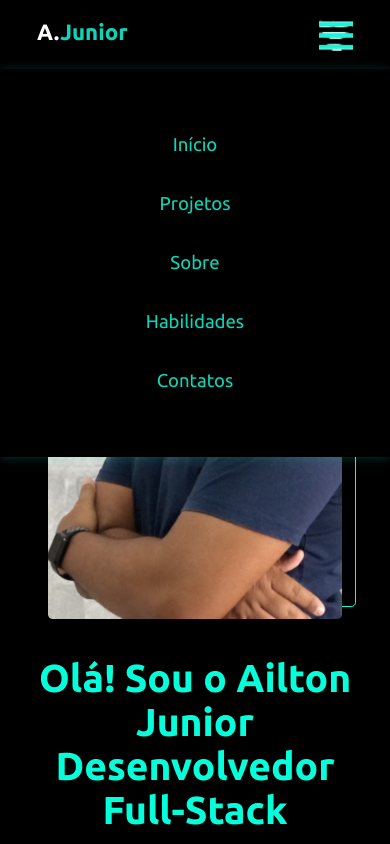
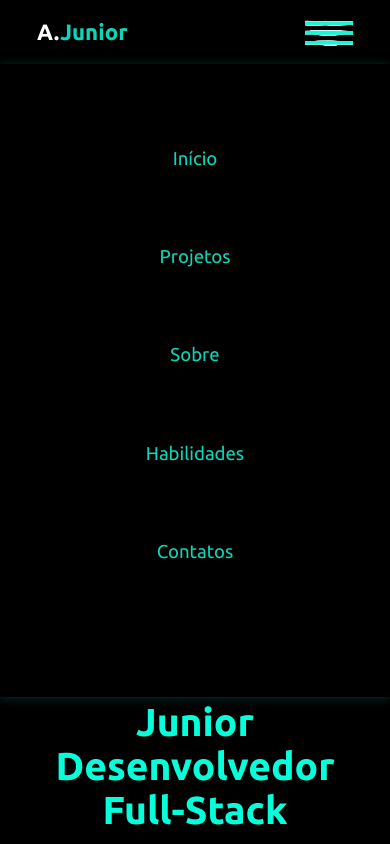
Before and after one commit to ailtonjunior11/ailtonjr.github.io, a plain HTML site: page index.html in a window 390 px wide. Both pictures are taken after a click on the picture 336 px from the left and 35 px from the top of the page. Shown: the top 844 px of the page. Drawn offline with nearby package versions, Linux system fonts and the light colour scheme; a web font is replaced by a local one.

Commit message:
Atualização img menu, navbar.css

```diff
--- a/css/components/navbar.css
+++ b/css/components/navbar.css
@@ -71,10 +71,10 @@
     align-items: center;
   }
 
-  .navbar .navbar__content .navbar__mobile img {
-    width: 3.6rem;
-    height: 3.6rem;
+  .navbar .navbar__content .navbar__mobile i {
+    font-size: 3.75rem;
     cursor: pointer;
+    color: var(--primary-color);
   }
 
   .navbar .navbar__content .navbar__mobile.active .mobile__links {
@@ -82,6 +82,7 @@
     flex-direction: column;
     background-color: var(--black);
     width: 100%;
+    height: 75vh;
     position: absolute;
     top: 98%;
     left: 0;
@@ -95,7 +96,7 @@
   }
 
   .navbar .navbar__content .navbar__mobile.active .mobile__links a {
-    padding: 2rem 0;
+    padding: 4.1rem 0;
     font-size: 2rem;
     display: block;
     text-align: center;
```
